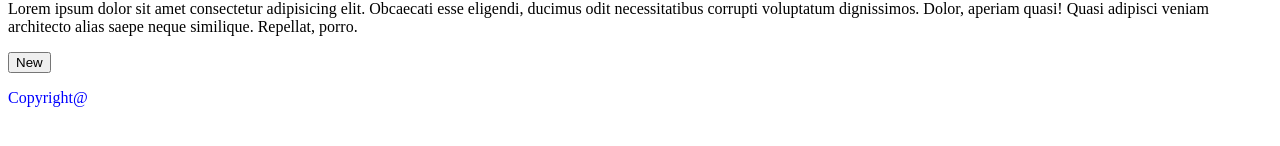
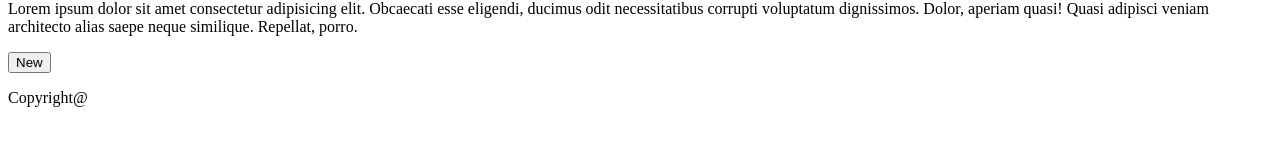
Before and after one commit to Si-HaMaDa/git-train-67, a plain HTML site: page index.html in a window 1280 px wide. Shown: the part 184-330 px from the top of the page. Drawn offline with Linux system fonts and the light colour scheme.

Commit message:
remove copyright style

```diff
--- a/css/main.css
+++ b/css/main.css
@@ -5,7 +5,3 @@
 h1 {
     color: red;
 }
-
-.copyright {
-    color: blue;
-}
```
